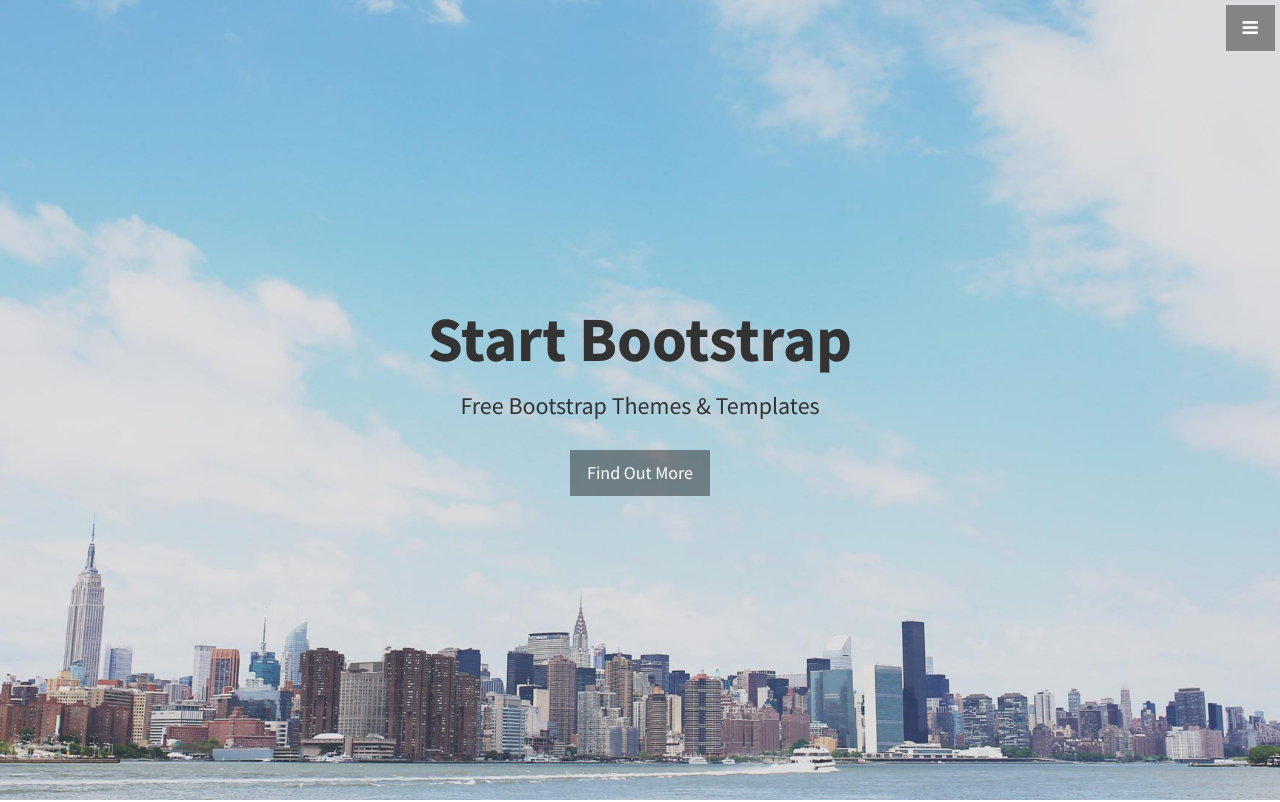
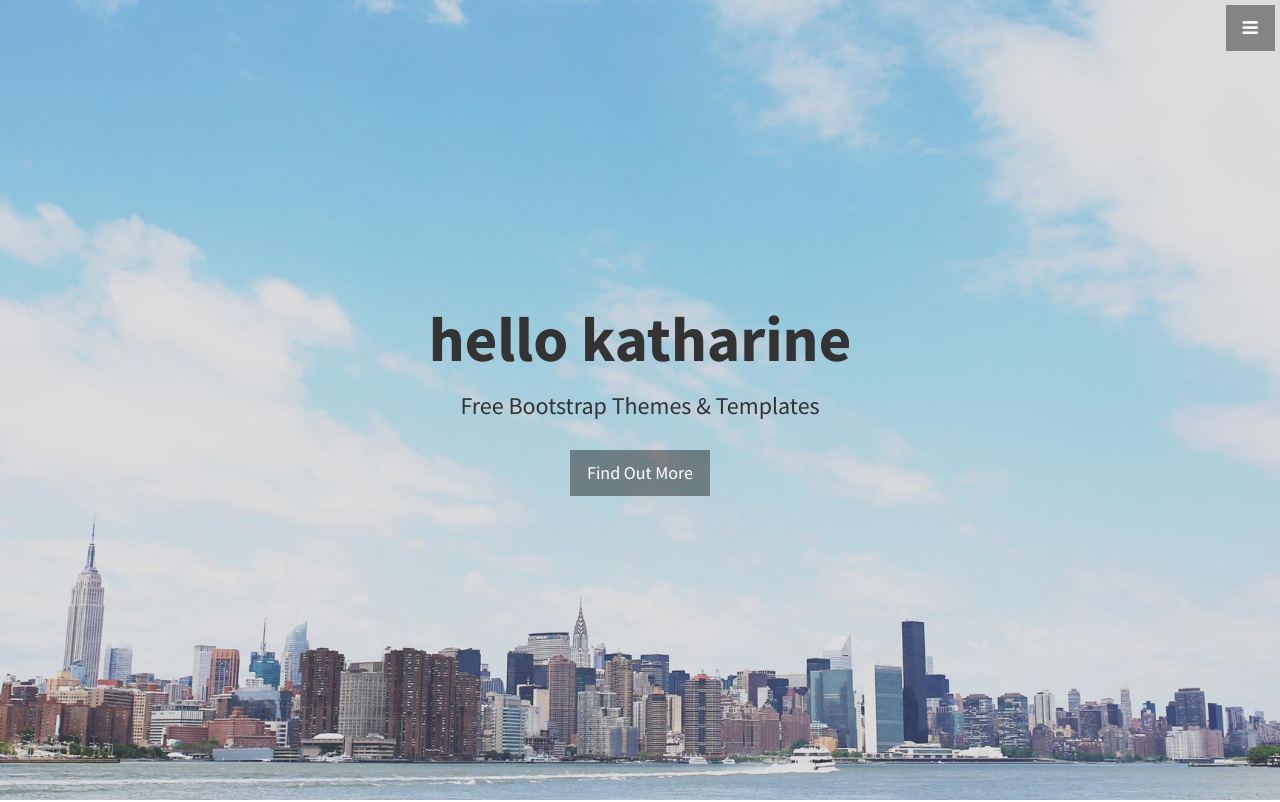
Before and after one commit to collinc97/collinc97.github.io, a plain HTML site: page index.html in a window 1280 px wide. Shown: the top 802 px of the page. Drawn offline with Linux system fonts and the light colour scheme.

Commit message:
Update index.html

```diff
--- a/index.html
+++ b/index.html
@@ -61,7 +61,7 @@
     <!-- Header -->
     <header id="top" class="header">
         <div class="text-vertical-center">
-            <h1>Start Bootstrap</h1>
+            <h1>hello katharine</h1>
             <h3>Free Bootstrap Themes &amp; Templates</h3>
             <br>
             <a href="#about" class="btn btn-dark btn-lg">Find Out More</a>
```
